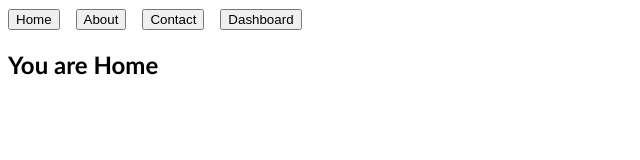
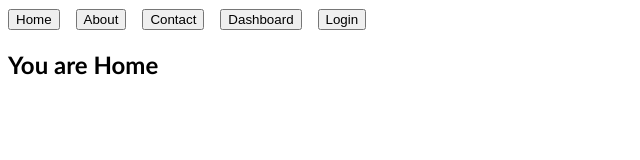
Before and after one commit to codeballet/lexicon-240902-react-router, a React (Vite) app: page / in a window 1280 px wide. Shown: the top 160 px of the page, without its empty margins (0-640 px from the left). Built offline with nearby package versions, Linux system fonts and the light colour scheme.

Commit message:
feat: Add login / logout button in nav

```diff
--- a/src/components/App.tsx
+++ b/src/components/App.tsx
@@ -8,7 +8,7 @@ export function App(): ReactElement {
 
     return (
         <LoggedInContext.Provider value={loggedIn}>
-            <Nav />
+            <Nav loggedIn={loggedIn} setLoggedIn={setLoggedIn} />
             <Outlet />
         </LoggedInContext.Provider>
     );
--- a/src/components/Nav.tsx
+++ b/src/components/Nav.tsx
@@ -1,7 +1,12 @@
 import { ReactElement } from "react";
 import { Link } from "react-router-dom";
 
-export function Nav(): ReactElement {
+interface INavProps {
+    loggedIn: Boolean;
+    setLoggedIn: (loggedIn: Boolean) => void;
+}
+
+export function Nav({ loggedIn, setLoggedIn }: INavProps): ReactElement {
     return (
         <nav className="nav">
             <Link className="nav__link" to="/">
@@ -16,6 +21,12 @@ export function Nav(): ReactElement {
             <Link className="nav__link" to="/dashboard">
                 <button className="nav__button">Dashboard</button>
             </Link>
+            <button
+                className="nav__button"
+                onClick={() => setLoggedIn(!loggedIn)}
+            >
+                {loggedIn ? "Logout" : "Login"}
+            </button>
         </nav>
     );
 }
```
